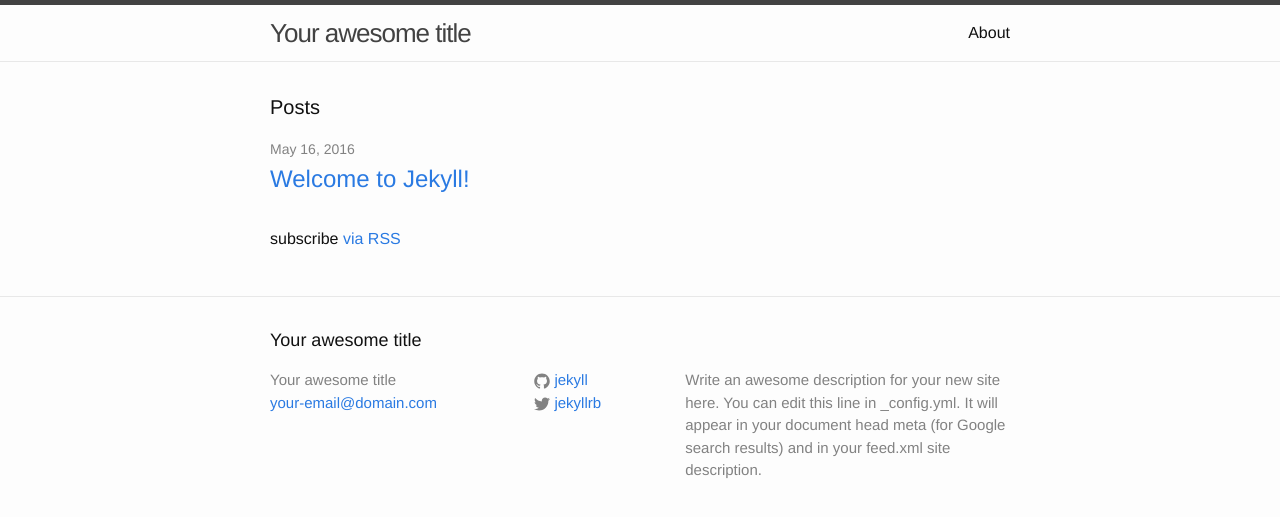
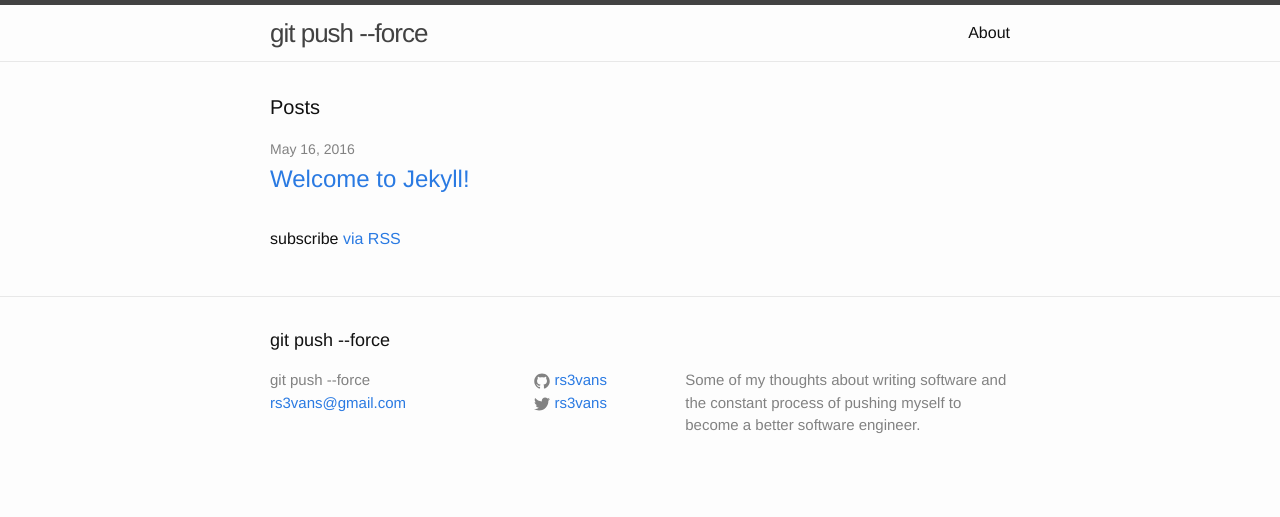
Before and after one commit to rs3vans/rs3vans.github.io, a Jekyll site: the page built from index.html, in a window 1280 px wide. Shown: the top 517 px of the page. Built offline with Jekyll 4.4.1, drawn with Linux system fonts in a browser that asks for light colours.

Commit message:
Updated config

```diff
--- a/_config.yml
+++ b/_config.yml
@@ -6,16 +6,15 @@
 # 'jekyll serve'. If you change this file, please restart the server process.
 
 # Site settings
-title: Your awesome title
-email: your-email@domain.com
+title: git push --force
+email: rs3vans@gmail.com
 description: > # this means to ignore newlines until "baseurl:"
-  Write an awesome description for your new site here. You can edit this
-  line in _config.yml. It will appear in your document head meta (for
-  Google search results) and in your feed.xml site description.
+  Some of my thoughts about writing software and the constant
+  process of pushing myself to become a better software engineer.
 baseurl: "" # the subpath of your site, e.g. /blog
-url: "http://yourdomain.com" # the base hostname & protocol for your site
-twitter_username: jekyllrb
-github_username:  jekyll
+url: "http://rs3vans.github.io" # the base hostname & protocol for your site
+twitter_username: rs3vans
+github_username:  rs3vans
 
 # Build settings
 markdown: kramdown
```
